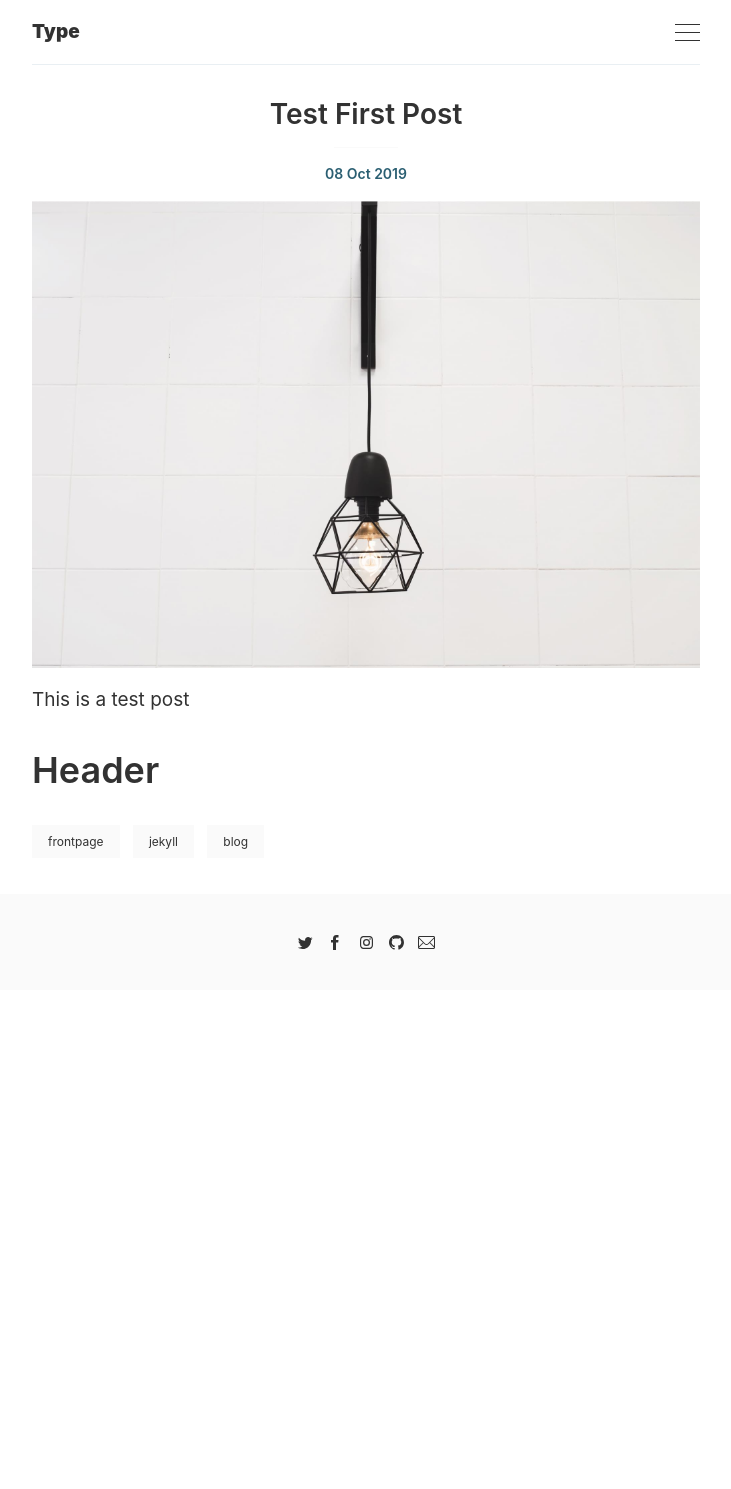
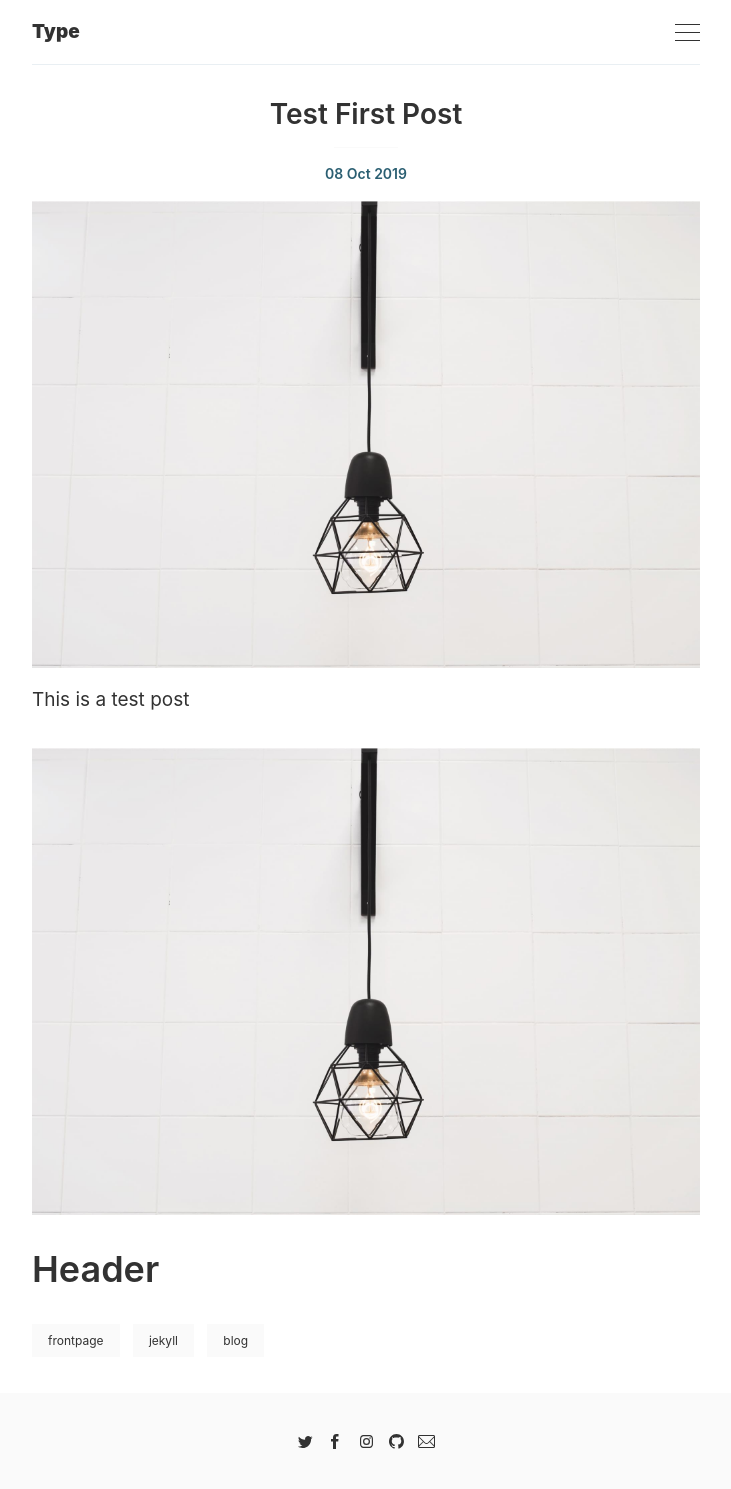
Before and after one commit to NGO-Xuan/http-ngo-xuan.github.io-, a Jekyll site: the page built from _posts/2019-10-08-test-first-post.markdown, in a window 1280 px wide. Shown: the whole page, without its empty margins (274-1005 px from the left). Built offline with Jekyll 4.4.1, drawn with Linux system fonts in a browser that asks for light colours; before the commit the page ends 990 px from its top, so only the background shows below that.

Commit message:
Add image

```diff
--- a/_posts/2019-10-08-test-first-post.markdown
+++ b/_posts/2019-10-08-test-first-post.markdown
@@ -7,4 +7,6 @@ image: '/images/posts/1.jpg'
 
 This is a test post
 
+![Image](/images/posts/1.jpg)
+
 # Header
```
